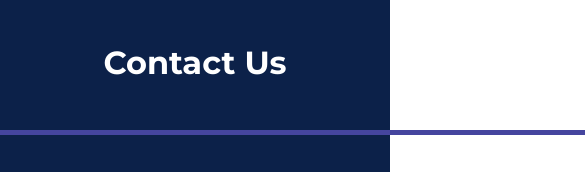
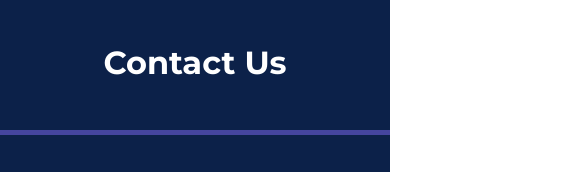
Before and after one commit to muhammadaziz06/MKKD-A04, a plain HTML site: page index.html in a window 390 px wide. Shown: the part 2500-2672 px from the top of the page, 585 px wide, since content can reach past the window. Drawn offline with nearby package versions, Linux system fonts and the light colour scheme.

Commit message:
Update responsive.css

```diff
--- a/responsive.css
+++ b/responsive.css
@@ -6,6 +6,10 @@
 
   .heading h2 {
     font-size: 20px;
+  }
+
+  .border {
+    width: auto;
   }
 
   .categories {
@@ -64,6 +68,10 @@
     line-height: 20px;
   }
 
+  .border {
+    width: auto;
+  }
+
   .categories__list {
     grid-template-columns: 1fr 1fr;
     gap: 0.7rem;
```
